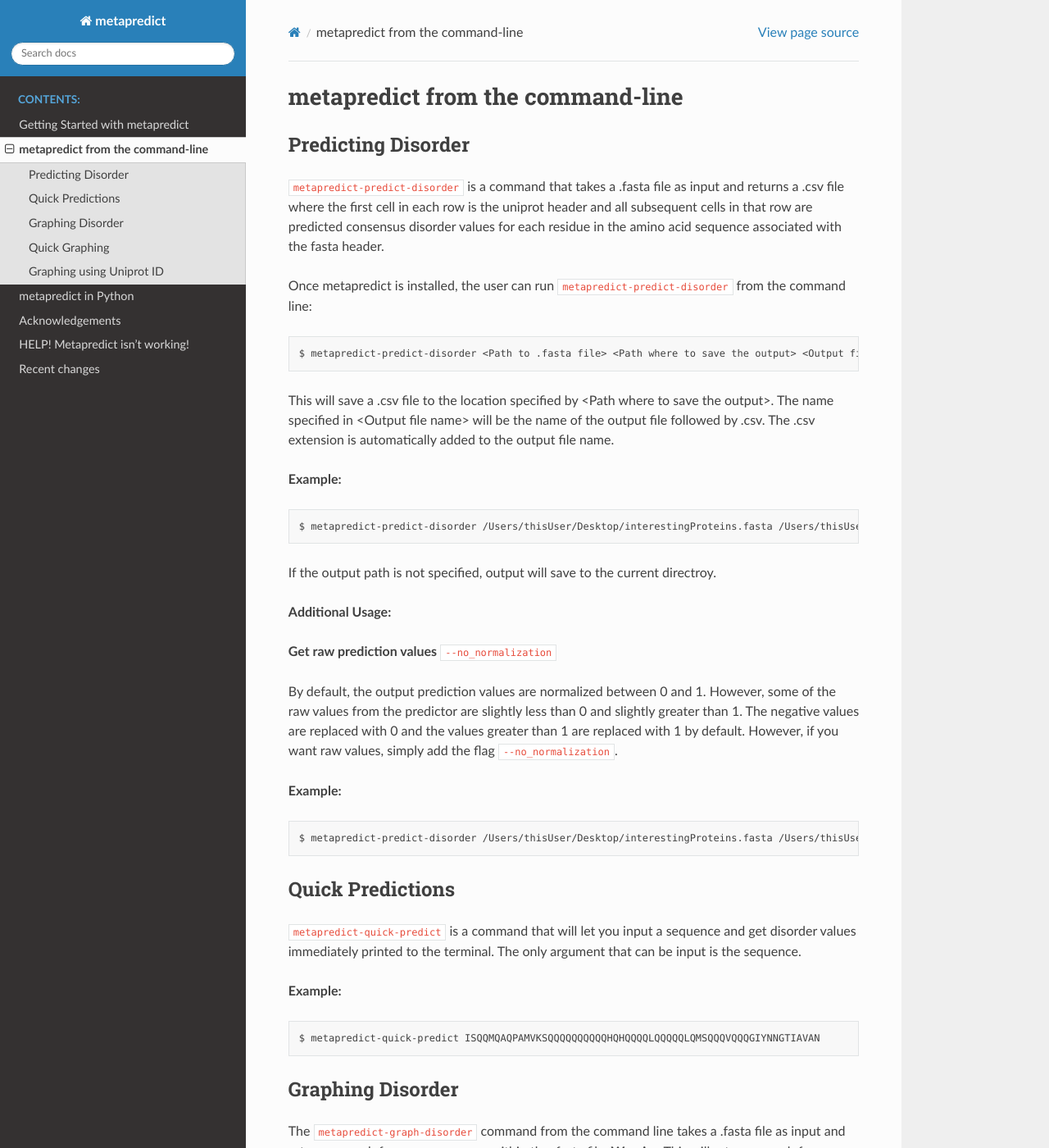
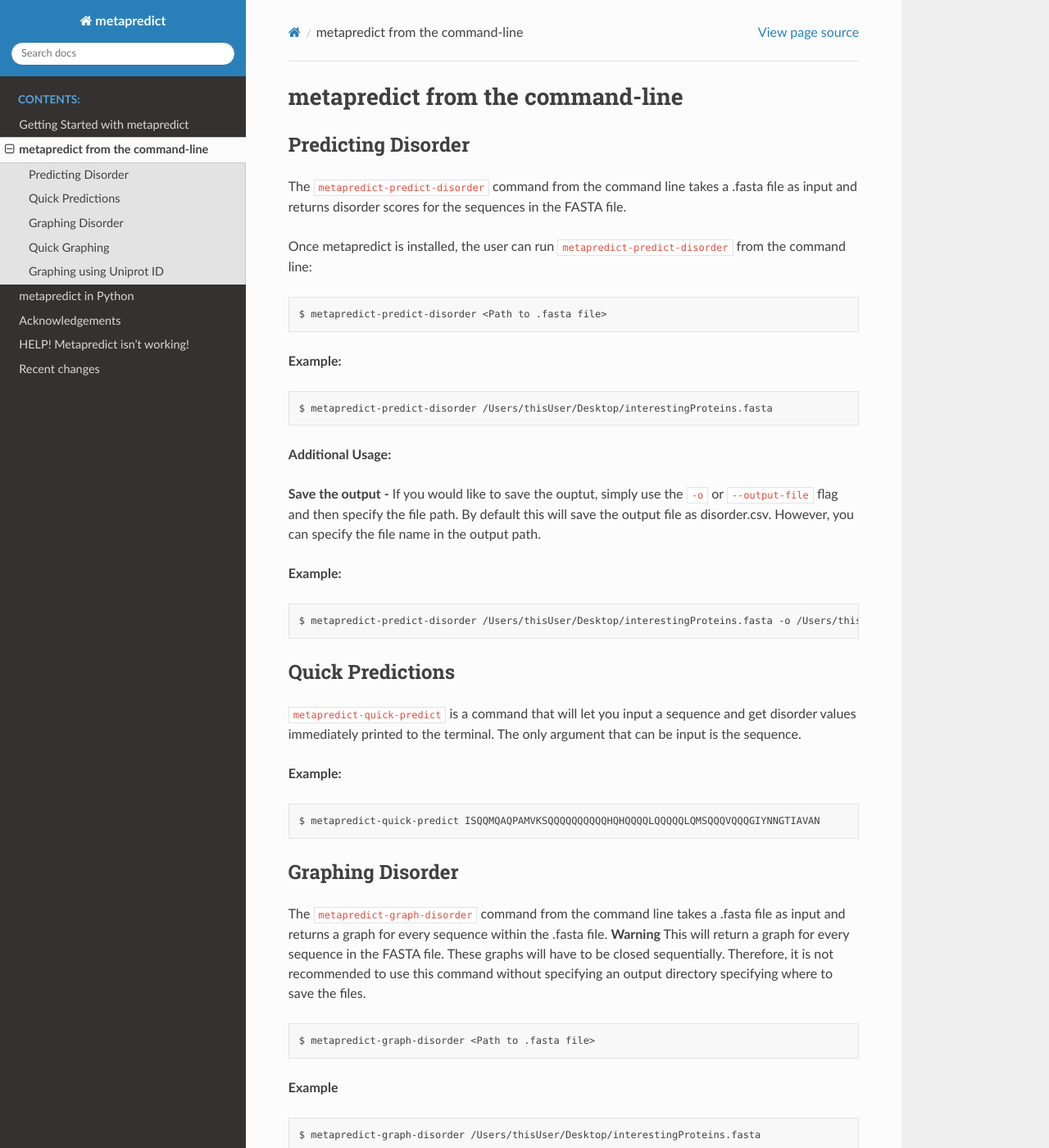
Before and after one commit to idptools/metapredict, a Sphinx documentation site: the page built from docs/usage/command-line.rst, in a window 1280 px wide and 1400 px high. Shown: the whole window at 82% size. Built offline with Sphinx 7.4.7 and the Read the Docs theme 2.0.0, drawn with Linux system fonts in a browser that asks for light colours; pages that are not in the unit, such as notebooks, are missing from menus; the version number could not be read and is left out; some of the changed text lies outside the part shown.

```diff
--- a/docs/usage/acknowledgements.rst
+++ b/docs/usage/acknowledgements.rst
@@ -1,7 +1,7 @@
 Acknowledgements
 =================
 
-IDP-Parrot, created by Dan Griffith, was used to generate the network used for metapredict. See https://pypi.org/project/idptools-parrot/ for some very cool machine learning stuff.
+IDP-Parrot, created by Dan Griffith, was used to generate the network used for metapredict. See https://pypi.org/project/idptools-parrot/ for some very cool machine learning stuff from Dan.
 
 In addition to using Dan Griffith's tool for creating metapredict, the code for brnn_architecture.py and encode_sequence.py was written by Dan (originally for idptools-Parrot).
 
--- a/docs/usage/command-line.rst
+++ b/docs/usage/command-line.rst
@@ -4,36 +4,32 @@ metapredict from the command-line
 Predicting Disorder
 -------------------
 
-``metapredict-predict-disorder`` is a command that takes a .fasta file as input and returns a .csv file where the first cell in each row is the uniprot header and all subsequent cells in that row are predicted consensus disorder values for each residue in the amino acid sequence associated with the fasta header.
+The ``metapredict-predict-disorder`` command from the command line takes a .fasta file as input and returns disorder scores for the sequences in the FASTA file.
 
 Once metapredict is installed, the user can run ``metapredict-predict-disorder`` from the command line:
 
 .. code-block:: bash
 
-	$ metapredict-predict-disorder <Path to .fasta file> <Path where to save the output> <Output file name> <flags>
-
-This will save a .csv file to the location specified by <Path where to save the output>. The name specified in <Output file name> will be the name of the output file followed by .csv. The .csv extension is automatically added to the output file name.
+	$ metapredict-predict-disorder <Path to .fasta file>
 
 **Example:**
 
 .. code-block:: bash
 
-	$ metapredict-predict-disorder /Users/thisUser/Desktop/interestingProteins.fasta /Users/thisUser/Desktop/DisorderPredictions/ myCoolPredictions
+	$ metapredict-predict-disorder /Users/thisUser/Desktop/interestingProteins.fasta
 
-If the output path is not specified, output will save to the current directroy.
 
 **Additional Usage:**
 
-**Get raw prediction values**
-``--no_normalization``
-
-By default, the output prediction values are normalized between 0 and 1. However, some of the raw values from the predictor are slightly less than 0 and slightly greater than 1. The negative values are replaced with 0 and the values greater than 1 are replaced with 1 by default. However, if you want raw values, simply add the flag ``--no_normalization``.
+**Save the output -**
+If you would like to save the ouptut, simply use the ``-o`` or ``--output-file`` flag and then specify the file path. By default this will save the output file as disorder.csv. However, you can specify the file name in the output path.
 
 **Example:**
 
 .. code-block:: bash
 
-	$ metapredict-predict-disorder /Users/thisUser/Desktop/interestingProteins.fasta /Users/thisUser/Desktop/DisorderPredictions/ myCoolPredictions --no_normalization
+    $ metapredict-predict-disorder /Users/thisUser/Desktop/interestingProteins.fasta -o /Users/thisUser/Desktop/disorder_predictions/my_disorder_predictions.csv
+
 
 Quick Predictions
 ------------------
@@ -132,7 +128,7 @@ Quick Graphing
 Graphing using Uniprot ID
 --------------------------
 
-``metapredict-uniprot`` is a command that will let you input any Uniprot ID and get a plot of the disorder for the corresponding protein. The default behavior is to have a plot automatically appear. Apart from the Uniprot ID which is required for this command, the command has four possible additional *optinonal* arguments, 1. DPI can be changed with the ``-D``  or ``--dpi`` flags, default is 150 DPI, 2. Using ``-o``  or ``--ourput-file`` will save the plot to a specified directory (default is current directory). Filenames and file extensions (pdf, jpg, png, etc) can be specified here. If there is no file name specified, it will save as the Uniprot ID and as a .png. 3. ``-t``  or ``--title`` will let you specify the title of the plot. By defualt the title will be *Predicted Consensus Disorder* followed by the Uniprot ID. If you specify the title, the plot will save as your specified title followed by .png rather than save as the Uniprot ID.
+``metapredict-uniprot`` is a command that will let you input any Uniprot ID and get a plot of the disorder for the corresponding protein. The default behavior is to have a plot automatically appear. Apart from the Uniprot ID which is required for this command, the command has four possible additional *optional* arguments, 1. DPI can be changed with the ``-D``  or ``--dpi`` flags, default is 150 DPI, 2. Using ``-o``  or ``--ourput-file`` will save the plot to a specified directory (default is current directory) - filenames and file extensions (pdf, jpg, png, etc) can be specified here. If there is no file name specified, it will save as the Uniprot ID and as a .png, 3. ``-t``  or ``--title`` will let you specify the title of the plot. By defualt the title will be *Disorder for* followed by the Uniprot ID.
 
 **Example:**
 
```
Also changed, not shown: other parts of docs/usage/command-line.rst (+1 -1 lines), README.md (+68 -26 lines), docs/usage/using-in-python.rst (+59 -29 lines).
